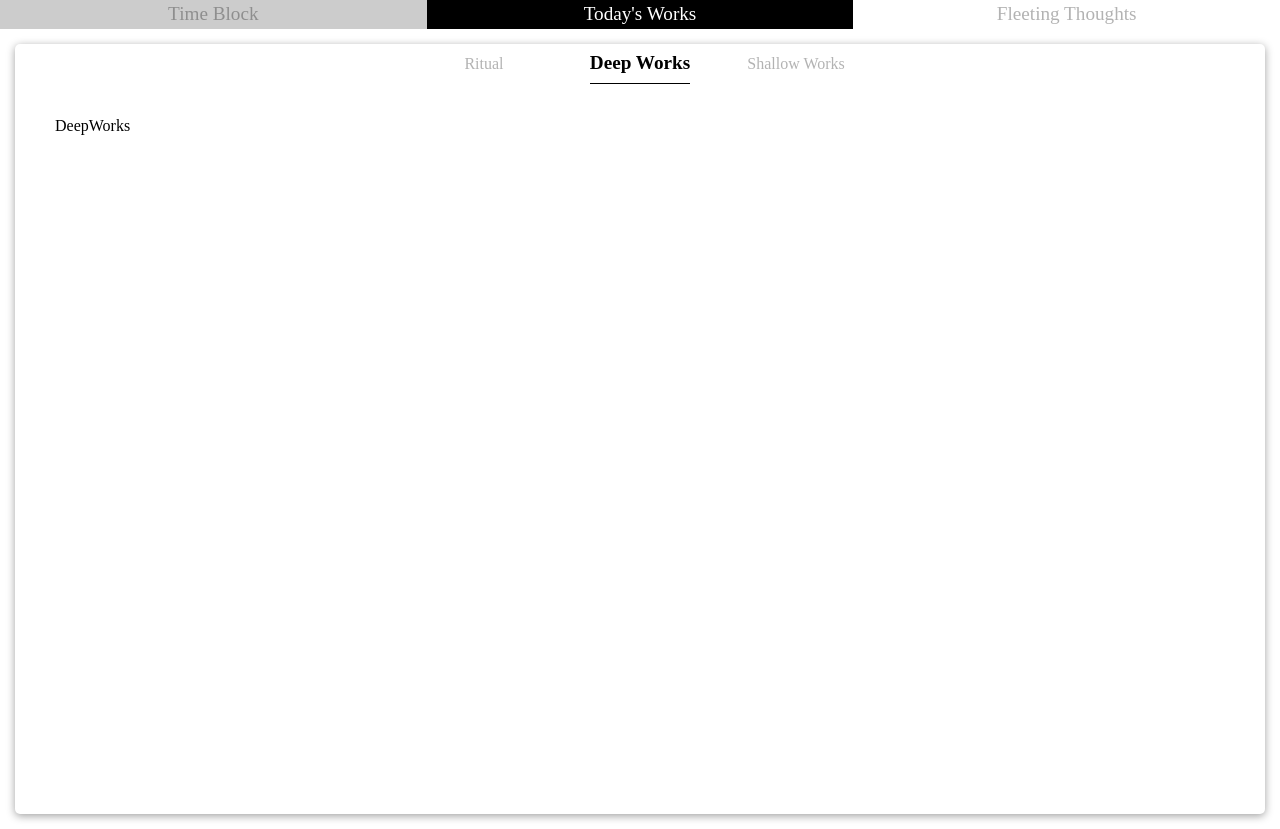
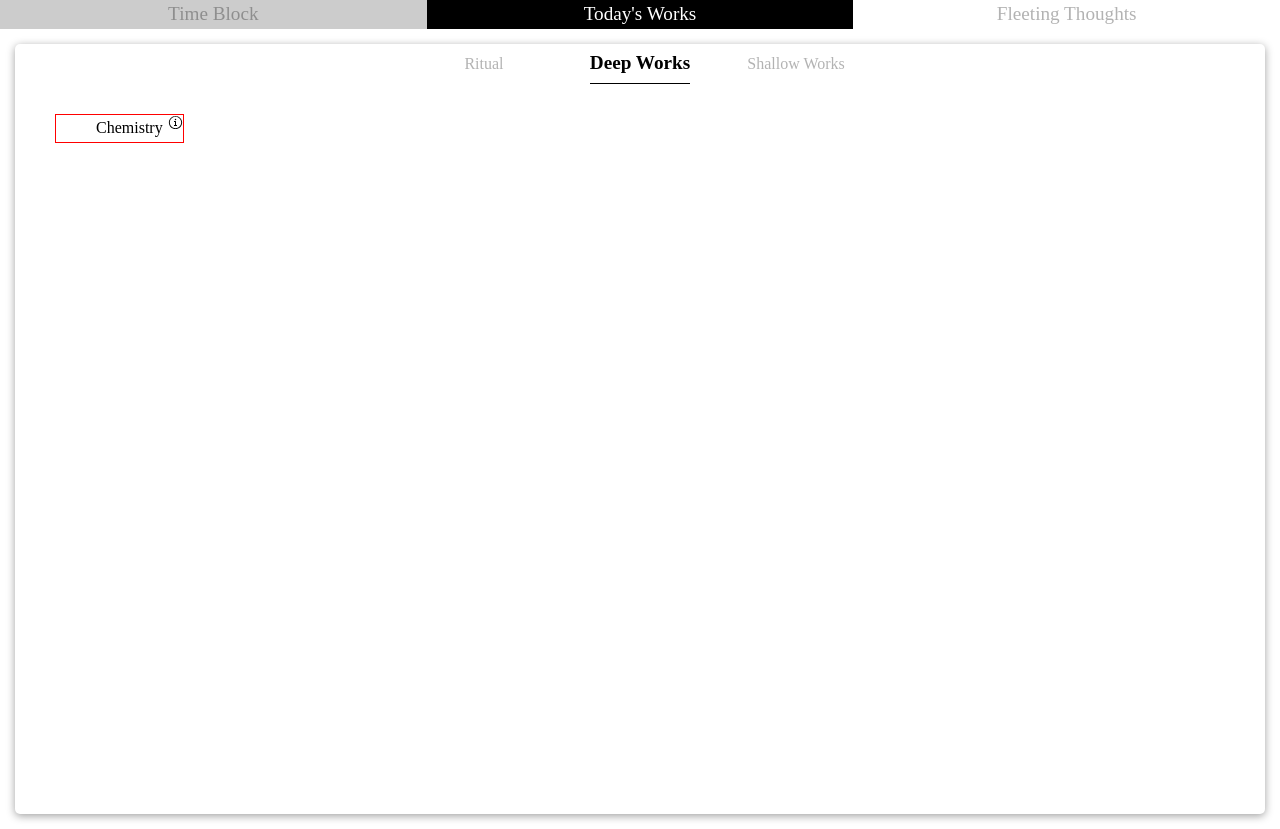
Before and after one commit to kkmm26/deep-work, a React (Vite) app: page / in a window 1280 px wide. Built offline with nearby package versions, Linux system fonts and the light colour scheme.

Commit message:
update task style

```diff
--- a/src/components/TodayWork/DeepWorks.jsx
+++ /dev/null
@@ -1,6 +0,0 @@
-function DeepWorks() {
-    return <>DeepWorks</>
-
-}
-
-export default DeepWorks
--- /dev/null
+++ b/src/components/TodayWork/DeepWorks/DeepWorks.jsx
@@ -0,0 +1,15 @@
+import styled from "styled-components"
+import Task from "./Task"
+
+
+function DeepWorks() {
+    return <Wrapper>
+        <Task></Task>
+    </Wrapper>
+
+}
+
+const Wrapper = styled.section`
+`
+
+export default DeepWorks
--- /dev/null
+++ b/src/components/TodayWork/DeepWorks/DescriptionIcon.jsx
@@ -0,0 +1,12 @@
+import styled from "styled-components";
+import { InfoCircledIcon } from "@radix-ui/react-icons";
+import { COLORS } from "../../../constants";
+
+function DescriptionIcon() {
+    return (
+        <>
+            <InfoCircledIcon />
+        </>
+    );
+}
+export default DescriptionIcon;
--- /dev/null
+++ b/src/components/TodayWork/DeepWorks/Task.jsx
@@ -0,0 +1,53 @@
+import styled from "styled-components";
+import { ChevronDownIcon } from "@radix-ui/react-icons";
+import { COLORS } from "../../../constants";
+import DescriptionIcon from "./DescriptionIcon";
+
+function Task() {
+    return (
+        <Wrapper>
+            <MainTask>
+                <ChevronDownIconWrapper>
+                    <ChevronDownIcon />
+                </ChevronDownIconWrapper>
+                Chemistry
+            </MainTask>
+            <DescriptionIconWrapper>
+                <DescriptionIcon />
+            </DescriptionIconWrapper>
+        </Wrapper>
+    );
+}
+
+const ChevronDownIconWrapper = styled.div`
+    padding: 6px 10px;
+    border-radius: 3px;
+    visibility: hidden;
+
+    &:hover {
+        cursor: pointer;
+        background-color: ${COLORS.plusButtonHover};
+    }
+`;
+const Wrapper = styled.div`
+    max-width: 30%;
+    width: fit-content;
+    border: 1px solid red;
+    position: relative;
+    display: flex;
+    gap: 5px;
+`;
+
+const MainTask = styled.h3`
+    display: flex;
+    gap: 5px;
+    align-items: center;
+    &:hover ${ChevronDownIconWrapper} {
+        visibility: visible;
+    }
+`;
+
+const DescriptionIconWrapper = styled.div`
+`;
+
+export default Task;
--- a/src/components/TodayWork/TodayWork.jsx
+++ b/src/components/TodayWork/TodayWork.jsx
@@ -1,7 +1,7 @@
 import React from "react";
 import styled from "styled-components";
 import Ritual from "./Ritual.jsx";
-import DeepWorks from "./DeepWorks.jsx";
+import DeepWorks from "./DeepWorks/DeepWorks.jsx";
 import ShallowWorks from "./ShallowWorks.jsx";
 
 import { COLORS, WORK_TYPES, WORK_TYPES_STYLES } from "../../constants.js";
--- a/src/constants.js
+++ b/src/constants.js
@@ -9,7 +9,10 @@ export const COLORS = {
     plusButton: "hsl(0, 0%, 90%, 80%)",
     plusButtonHover: "hsl(0, 0%, 85%, 100%)",
 
+
+
     error: "hsl(343, 100%, 65%)",
+
 };
 
 
```
